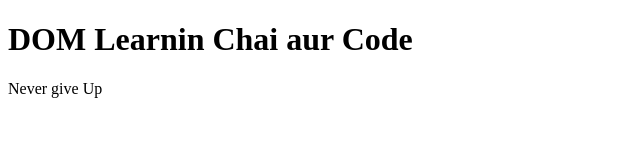
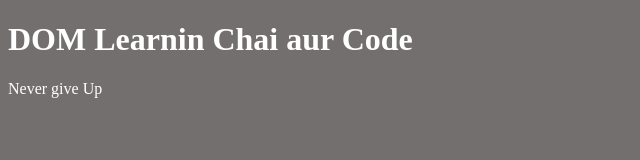
Before and after one commit to khotketan007/js-ketan, a plain HTML site: page 06_DOM/One.html in a window 1280 px wide. Shown: the whole page, without its empty margins (0-640 px from the left). Drawn offline with Linux system fonts and the light colour scheme.

Commit message:
Simple HTML

```diff
--- a/06_DOM/One.html
+++ b/06_DOM/One.html
@@ -3,10 +3,16 @@
 <head>
     <meta charset="UTF-8">
     <title>DOM Learning</title>
+    <style>
+        .bg-black {
+            background-color: #736f6f;
+            color: #ffffff;
+        }
+    </style>
 </head>
-<body>
-    <div class="bg-black">
-        <h1 class="heading">DOM Learnin Chai aur Code</h1>
+<body class="bg-black">
+    <div >
+        <h1 id="title" class="heading">DOM Learnin Chai aur Code</h1>
         <!-- <p>Lorem ipsum dolor sit.</p> -->
         <p>Never give Up</p>
     </div>
```
